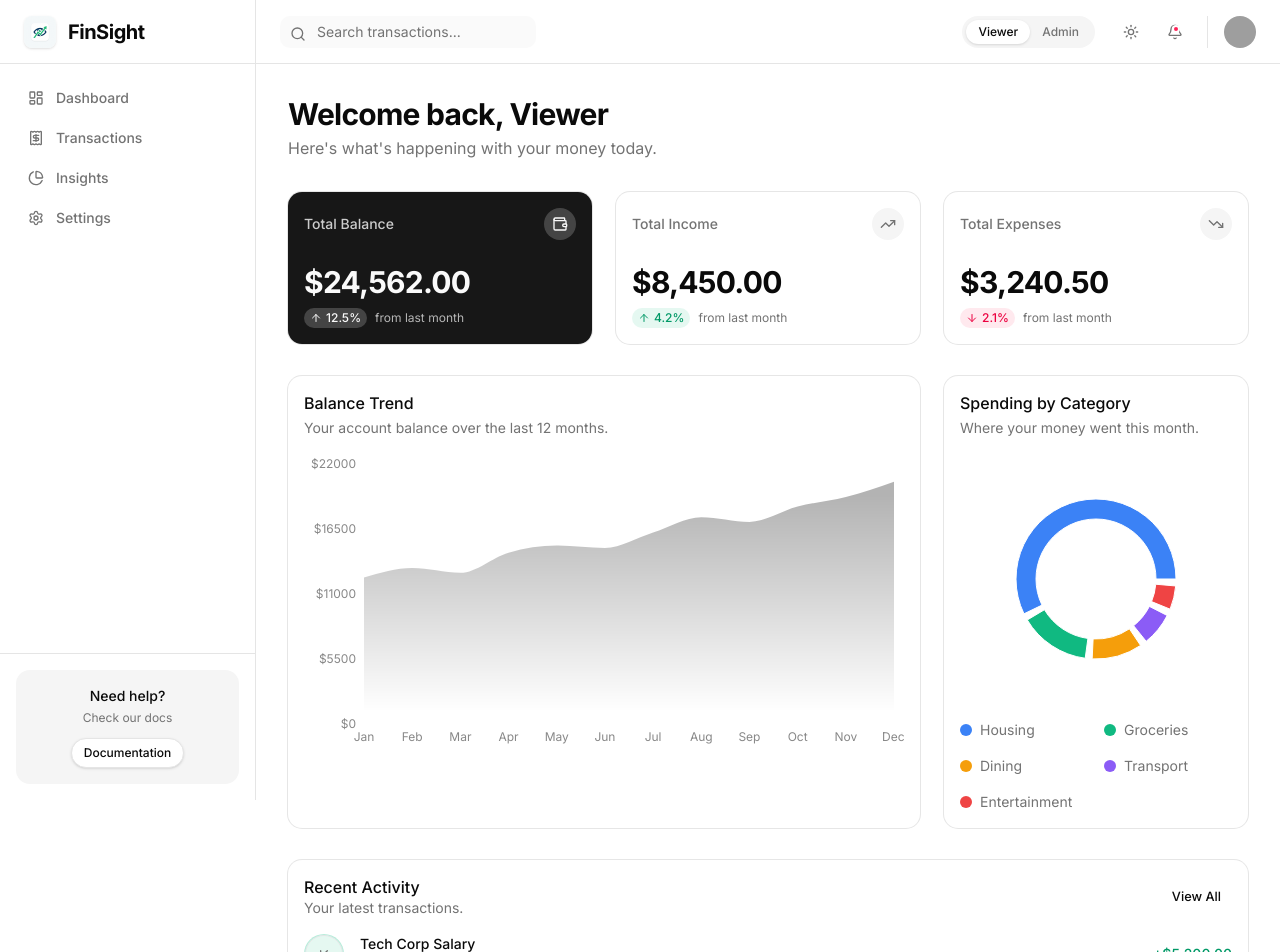
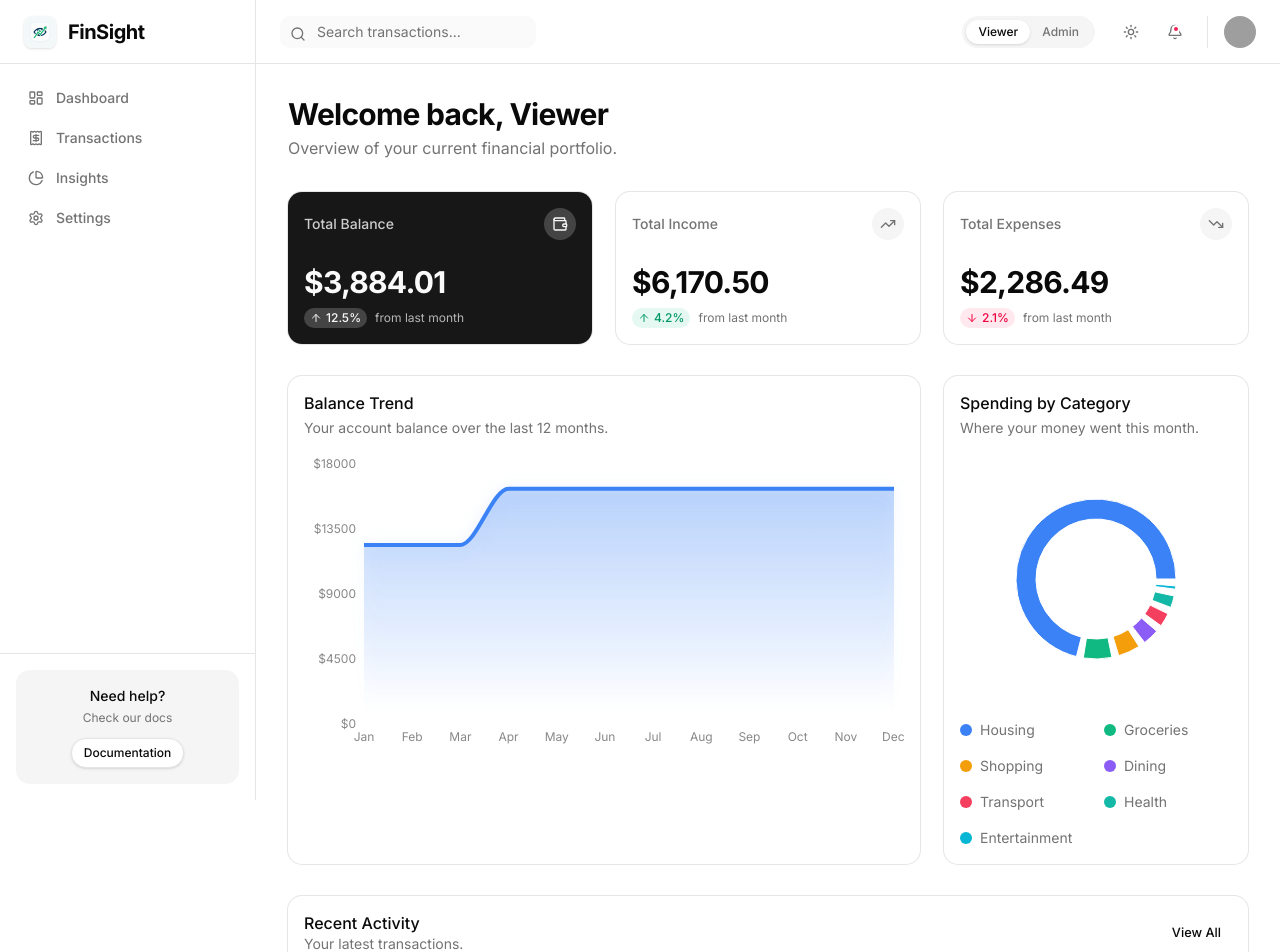
Before and after one commit to nksmanya/FinSight, a Next.js app: page /dashboard in a window 1280 px wide. Shown: the top 952 px of the page. Built offline with nearby package versions, Linux system fonts and the light colour scheme; grey boxes are pictures that could not be loaded.

Commit message:
Spend by Category Graph added

```diff
--- a/app/dashboard/page.tsx
+++ b/app/dashboard/page.tsx
@@ -6,29 +6,39 @@ import { SpendingDonut } from '@/components/dashboard/SpendingDonut';
 import { RecentActivity } from '@/components/dashboard/RecentActivity';
 import { WalletIcon, TrendingUpIcon, TrendingDownIcon } from 'lucide-react';
 import { useRole } from '@/context/RoleContext';
+import { useGlobalTransactions } from '@/context/TransactionContext';
 
 export default function DashboardPage() {
   const { role } = useRole();
   const userName = role === 'admin' ? 'Admin' : 'Viewer';
+  const { data } = useGlobalTransactions();
+
+  let totalIncome = 0;
+  let totalExpenses = 0;
+  data.forEach((t) => {
+    if (t.type === 'income') totalIncome += t.amount;
+    else totalExpenses += t.amount;
+  });
+  const balance = totalIncome - totalExpenses;
 
   const metricsData = [
     {
       title: 'Total Balance',
-      amount: 24562.00,
+      amount: balance,
       trend: 12.5,
       trendText: 'from last month',
       icon: WalletIcon,
     },
     {
       title: 'Total Income',
-      amount: 8450.00,
+      amount: totalIncome,
       trend: 4.2,
       trendText: 'from last month',
       icon: TrendingUpIcon,
     },
     {
       title: 'Total Expenses',
-      amount: 3240.50,
+      amount: totalExpenses,
       trend: -2.1,
       trendText: 'from last month',
       icon: TrendingDownIcon,
@@ -40,7 +50,7 @@ export default function DashboardPage() {
       <div>
         <h1 className="text-3xl font-bold tracking-tight">Welcome back, {userName}</h1>
         <p className="text-muted-foreground mt-1">
-          Here&apos;s what&apos;s happening with your money today.
+          Overview of your current financial portfolio.
         </p>
       </div>
 
--- a/app/layout.tsx
+++ b/app/layout.tsx
@@ -3,8 +3,10 @@ import { Inter } from 'next/font/google';
 import './globals.css';
 import { ThemeProvider } from '@/components/providers/ThemeProvider';
 import { RoleProvider } from '@/context/RoleContext';
+import { TransactionProvider } from '@/context/TransactionContext';
 import { TooltipProvider } from '@/components/ui/tooltip';
 import { AppShell } from '@/components/layout/AppShell';
+import { Toaster } from '@/components/ui/sonner';
 
 const inter = Inter({ subsets: ['latin'] });
 
@@ -28,9 +30,12 @@ export default function RootLayout({
           disableTransitionOnChange
         >
           <RoleProvider>
-            <TooltipProvider>
-              <AppShell>{children}</AppShell>
-            </TooltipProvider>
+            <TransactionProvider>
+              <TooltipProvider>
+                <AppShell>{children}</AppShell>
+                <Toaster />
+              </TooltipProvider>
+            </TransactionProvider>
           </RoleProvider>
         </ThemeProvider>
       </body>
--- a/components/dashboard/BalanceTrend.tsx
+++ b/components/dashboard/BalanceTrend.tsx
@@ -2,15 +2,49 @@
 
 import { Card, CardContent, CardDescription, CardHeader, CardTitle } from '@/components/ui/card';
 import { Area, AreaChart, ResponsiveContainer, Tooltip, XAxis, YAxis } from 'recharts';
-import { chartData } from '@/lib/mock-data';
+import { useGlobalTransactions } from '@/context/TransactionContext';
 import { useTheme } from 'next-themes';
 
 export function BalanceTrend() {
   const { theme } = useTheme();
+  const { data } = useGlobalTransactions();
+
+  const liveChartData = (() => {
+    const sorted = [...data].sort((a, b) => new Date(a.date).getTime() - new Date(b.date).getTime());
+
+    // Start with a base balance to make the chart look realistic
+    let runningBalance = 12400;
+
+    const months = ['Jan', 'Feb', 'Mar', 'Apr', 'May', 'Jun', 'Jul', 'Aug', 'Sep', 'Oct', 'Nov', 'Dec'];
+    const monthlyMap = new Map<string, number>();
+
+    // Pre-fill all months with base balance
+    months.forEach((m) => monthlyMap.set(m, runningBalance));
+
+    sorted.forEach((txn) => {
+      const monthStr = new Date(txn.date).toLocaleString('en-US', { month: 'short' });
+      // Only process if it matches our short month format
+      const monthIdx = months.indexOf(monthStr);
+      if (monthIdx !== -1) {
+        if (txn.type === 'income') runningBalance += txn.amount;
+        else runningBalance -= txn.amount;
+
+        // Carry the balance forward to all subsequent months
+        for (let i = monthIdx; i < months.length; i++) {
+          monthlyMap.set(months[i], runningBalance);
+        }
+      }
+    });
+
+    return Array.from(monthlyMap.entries()).map(([month, balance]) => ({
+      month,
+      balance
+    }));
+  })();
 
   // Choose accent color based on theme
-  const strokeColor = 'hsl(var(--primary))';
-  const fillColor = 'hsl(var(--primary))';
+  const strokeColor = '#3b82f6'; // Bright blue for pop
+  const fillColor = '#3b82f6';
 
   return (
     <Card className="col-span-1 lg:col-span-2">
@@ -21,7 +55,7 @@ export function BalanceTrend() {
       <CardContent>
         <div className="h-[300px] w-full">
           <ResponsiveContainer width="100%" height="100%">
-            <AreaChart data={chartData} margin={{ top: 10, right: 10, left: 0, bottom: 0 }}>
+            <AreaChart data={liveChartData} margin={{ top: 10, right: 10, left: 0, bottom: 0 }}>
               <defs>
                 <linearGradient id="colorBalance" x1="0" y1="0" x2="0" y2="1">
                   <stop offset="5%" stopColor={fillColor} stopOpacity={0.3} />
@@ -46,16 +80,14 @@ export function BalanceTrend() {
                 content={({ active, payload }) => {
                   if (active && payload && payload.length) {
                     return (
-                      <div className="rounded-lg border bg-background p-2 shadow-sm">
-                        <div className="grid grid-cols-2 gap-2">
-                          <div className="flex flex-col">
-                            <span className="text-[0.70rem] uppercase text-muted-foreground">
-                              {payload[0].payload.month}
-                            </span>
-                            <span className="font-bold text-muted-foreground">
-                              ${payload[0].value}
-                            </span>
-                          </div>
+                      <div className="rounded-xl border border-primary/10 bg-background/95 backdrop-blur-md p-4 shadow-xl">
+                        <div className="flex flex-col gap-1">
+                          <span className="text-xs uppercase font-semibold text-muted-foreground tracking-wider">
+                            {payload[0].payload.month}
+                          </span>
+                          <span className="font-bold text-2xl text-foreground">
+                            ${Number(payload[0]?.value || 0).toLocaleString()}
+                          </span>
                         </div>
                       </div>
                     );
@@ -67,9 +99,10 @@ export function BalanceTrend() {
                 type="monotone"
                 dataKey="balance"
                 stroke={strokeColor}
-                strokeWidth={3}
+                strokeWidth={4}
                 fillOpacity={1}
                 fill="url(#colorBalance)"
+                style={{ filter: 'drop-shadow(0 4px 8px rgba(59, 130, 246, 0.2))' }}
               />
             </AreaChart>
           </ResponsiveContainer>
--- a/components/dashboard/RecentActivity.tsx
+++ b/components/dashboard/RecentActivity.tsx
@@ -1,13 +1,16 @@
 import { Card, CardContent, CardDescription, CardHeader, CardTitle } from '@/components/ui/card';
 import { Avatar, AvatarFallback } from '@/components/ui/avatar';
-import { mockTransactions, formatCurrency } from '@/lib/mock-data';
+import { formatCurrency } from '@/lib/mock-data';
+import { useGlobalTransactions } from '@/context/TransactionContext';
 import { ArrowDownLeft, ArrowUpRight } from 'lucide-react';
 import { cn } from '@/lib/utils';
 import Link from 'next/link';
 import { Button } from '@/components/ui/button';
 
 export function RecentActivity() {
-  const recentTransactions = mockTransactions.slice(0, 5);
+  const { data } = useGlobalTransactions();
+  // Sort data strictly by date descending to get true recent txns
+  const recentTransactions = [...data].sort((a, b) => new Date(b.date).getTime() - new Date(a.date).getTime()).slice(0, 5);
 
   return (
     <Card className="col-span-1 lg:col-span-3">
@@ -21,15 +24,15 @@ export function RecentActivity() {
         </Button>
       </CardHeader>
       <CardContent>
-        <div className="space-y-6">
+        <div className="space-y-2">
           {recentTransactions.map((transaction) => {
             const isIncome = transaction.type === 'income';
 
             return (
-              <div key={transaction.id} className="flex items-center justify-between group">
+              <div key={transaction.id} className="flex items-center justify-between group hover:bg-muted/40 p-3 -mx-3 rounded-xl transition-all border border-transparent hover:border-border">
                 <div className="flex items-center gap-4">
                   <Avatar className={cn(
-                    "h-10 w-10 flex items-center justify-center border",
+                    "h-11 w-11 flex items-center justify-center border shadow-sm",
                     isIncome ? "bg-emerald-500/10 border-emerald-500/20 text-emerald-600 dark:text-emerald-400" : "bg-rose-500/10 border-rose-500/20 text-rose-600 dark:text-rose-400"
                   )}>
                     <AvatarFallback className="bg-transparent">
@@ -37,10 +40,10 @@ export function RecentActivity() {
                     </AvatarFallback>
                   </Avatar>
                   <div>
-                    <p className="text-sm font-medium leading-none mb-1 group-hover:text-primary transition-colors">
+                    <p className="text-sm font-semibold leading-none mb-1.5 group-hover:text-primary transition-colors">
                       {transaction.description}
                     </p>
-                    <p className="text-xs text-muted-foreground">
+                    <p className="text-xs text-muted-foreground font-medium">
                       {new Date(transaction.date).toLocaleDateString('en-US', { month: 'short', day: 'numeric', year: 'numeric' })} • {transaction.category}
                     </p>
                   </div>
--- a/components/dashboard/SpendingDonut.tsx
+++ b/components/dashboard/SpendingDonut.tsx
@@ -2,9 +2,41 @@
 
 import { Card, CardContent, CardDescription, CardHeader, CardTitle } from '@/components/ui/card';
 import { Cell, Pie, PieChart, ResponsiveContainer, Tooltip as RechartsTooltip } from 'recharts';
-import { spendingData } from '@/lib/mock-data';
+import { useGlobalTransactions } from '@/context/TransactionContext';
+
+const COLORS = ['#3b82f6', '#10b981', '#f59e0b', '#8b5cf6', '#f43f5e', '#14b8a6', '#06b6d4', '#ec4899'];
+
+const CustomTooltip = ({ active, payload }: any) => {
+  if (active && payload && payload.length) {
+    return (
+      <div className="bg-background border rounded-lg p-3 shadow-md z-50">
+        <p className="font-medium text-sm mb-1">{payload[0].payload.name}</p>
+        <p className="text-sm font-bold" style={{ color: payload[0].payload.color }}>
+          ${payload[0].value.toLocaleString(undefined, { minimumFractionDigits: 2, maximumFractionDigits: 2 })}
+        </p>
+      </div>
+    );
+  }
+  return null;
+};
 
 export function SpendingDonut() {
+  const { data } = useGlobalTransactions();
+
+  const liveSpendingData = (() => {
+    const expenses = data.filter(t => t.type === 'expense');
+    const categoryMap = new Map<string, number>();
+    expenses.forEach(t => {
+      categoryMap.set(t.category, (categoryMap.get(t.category) || 0) + t.amount);
+    });
+    return Array.from(categoryMap.entries())
+      .sort((a, b) => b[1] - a[1]) // Sort largest to smallest
+      .map(([name, value], i) => ({
+        name,
+        value,
+        color: COLORS[i % COLORS.length]
+      }));
+  })();
   return (
     <Card className="col-span-1">
       <CardHeader>
@@ -16,7 +48,7 @@ export function SpendingDonut() {
           <ResponsiveContainer width="100%" height="100%">
             <PieChart>
               <Pie
-                data={spendingData}
+                data={liveSpendingData}
                 cx="50%"
                 cy="50%"
                 innerRadius={60}
@@ -24,19 +56,16 @@ export function SpendingDonut() {
                 paddingAngle={5}
                 dataKey="value"
               >
-                {spendingData.map((entry, index) => (
+                {liveSpendingData.map((entry, index) => (
                   <Cell key={`cell-${index}`} fill={entry.color} />
                 ))}
               </Pie>
-              <RechartsTooltip
-                formatter={(value: number) => [`$${value}`, 'Amount']}
-                contentStyle={{ borderRadius: '8px', border: '1px solid hsl(var(--border))', backgroundColor: 'hsl(var(--background))' }}
-              />
+              <RechartsTooltip content={<CustomTooltip />} />
             </PieChart>
           </ResponsiveContainer>
         </div>
         <div className="mt-4 grid grid-cols-2 gap-4 text-sm">
-          {spendingData.map((item) => (
+          {liveSpendingData.map((item) => (
             <div key={item.name} className="flex items-center gap-2">
               <div className="h-3 w-3 rounded-full" style={{ backgroundColor: item.color }} />
               <span className="text-muted-foreground">{item.name}</span>
--- /dev/null
+++ b/components/ui/sonner.tsx
@@ -0,0 +1,49 @@
+"use client"
+
+import { useTheme } from "next-themes"
+import { Toaster as Sonner, type ToasterProps } from "sonner"
+import { CircleCheckIcon, InfoIcon, TriangleAlertIcon, OctagonXIcon, Loader2Icon } from "lucide-react"
+
+const Toaster = ({ ...props }: ToasterProps) => {
+  const { theme = "system" } = useTheme()
+
+  return (
+    <Sonner
+      theme={theme as ToasterProps["theme"]}
+      className="toaster group"
+      icons={{
+        success: (
+          <CircleCheckIcon className="size-4" />
+        ),
+        info: (
+          <InfoIcon className="size-4" />
+        ),
+        warning: (
+          <TriangleAlertIcon className="size-4" />
+        ),
+        error: (
+          <OctagonXIcon className="size-4" />
+        ),
+        loading: (
+          <Loader2Icon className="size-4 animate-spin" />
+        ),
+      }}
+      style={
+        {
+          "--normal-bg": "var(--popover)",
+          "--normal-text": "var(--popover-foreground)",
+          "--normal-border": "var(--border)",
+          "--border-radius": "var(--radius)",
+        } as React.CSSProperties
+      }
+      toastOptions={{
+        classNames: {
+          toast: "cn-toast",
+        },
+      }}
+      {...props}
+    />
+  )
+}
+
+export { Toaster }
--- /dev/null
+++ b/context/TransactionContext.tsx
@@ -0,0 +1,56 @@
+'use client';
+
+import React, { createContext, useContext, useState, ReactNode } from 'react';
+import { Transaction } from '@/types';
+import { mockTransactions } from '@/lib/mock-data';
+import { toast } from 'sonner';
+
+interface TransactionContextType {
+  data: Transaction[];
+  addTransaction: (transaction: Omit<Transaction, 'id'>) => void;
+  deleteTransaction: (id: string) => void;
+  editTransaction: (updatedTransaction: Transaction) => void;
+}
+
+const TransactionContext = createContext<TransactionContextType | undefined>(undefined);
+
+export function TransactionProvider({ children }: { children: ReactNode }) {
+  const [data, setData] = useState<Transaction[]>(mockTransactions);
+
+  const addTransaction = (transaction: Omit<Transaction, 'id'>) => {
+    const newTransaction = {
+      ...transaction,
+      id: Math.random().toString(36).substring(7),
+    };
+    setData((prev) => [newTransaction, ...prev]);
+    toast.success('Transaction added successfully!');
+  };
+
+  const deleteTransaction = (id: string) => {
+    setData((prev) => prev.filter((t) => t.id !== id));
+    toast.info('Transaction deleted.');
+  };
+
+  const editTransaction = (updatedTransaction: Transaction) => {
+    setData((prev) =>
+      prev.map((t) => (t.id === updatedTransaction.id ? updatedTransaction : t))
+    );
+    toast.success('Transaction updated!');
+  };
+
+  return (
+    <TransactionContext.Provider
+      value={{ data, addTransaction, deleteTransaction, editTransaction }}
+    >
+      {children}
+    </TransactionContext.Provider>
+  );
+}
+
+export function useGlobalTransactions() {
+  const context = useContext(TransactionContext);
+  if (context === undefined) {
+    throw new Error('useGlobalTransactions must be used within a TransactionProvider');
+  }
+  return context;
+}
--- a/hooks/useTransactions.ts
+++ b/hooks/useTransactions.ts
@@ -1,12 +1,12 @@
 import { useState, useMemo } from 'react';
 import { Transaction } from '@/types';
-import { mockTransactions } from '@/lib/mock-data';
+import { useGlobalTransactions } from '@/context/TransactionContext';
 
 export type SortField = 'date' | 'amount';
 export type SortOrder = 'asc' | 'desc';
 
 export function useTransactions() {
-  const [data, setData] = useState<Transaction[]>(mockTransactions);
+  const { data, addTransaction, deleteTransaction, editTransaction } = useGlobalTransactions();
   const [search, setSearch] = useState('');
   const [typeFilter, setTypeFilter] = useState<'all' | 'income' | 'expense'>('all');
   const [categoryFilter, setCategoryFilter] = useState<string>('all');
@@ -18,24 +18,6 @@ export function useTransactions() {
     const cats = new Set(data.map((t) => t.category));
     return ['all', ...Array.from(cats)].sort();
   }, [data]);
-
-  const addTransaction = (transaction: Omit<Transaction, 'id'>) => {
-    const newTransaction = {
-      ...transaction,
-      id: Math.random().toString(36).substring(7),
-    };
-    setData((prev) => [newTransaction, ...prev]);
-  };
-
-  const deleteTransaction = (id: string) => {
-    setData((prev) => prev.filter((t) => t.id !== id));
-  };
-
-  const editTransaction = (updatedTransaction: Transaction) => {
-    setData((prev) =>
-      prev.map((t) => (t.id === updatedTransaction.id ? updatedTransaction : t))
-    );
-  };
 
   const filteredAndSortedData = useMemo(() => {
     let result = [...data];
--- a/package.json
+++ b/package.json
@@ -20,6 +20,7 @@
     "react-dom": "19.2.4",
     "recharts": "^3.8.1",
     "shadcn": "^4.1.2",
+    "sonner": "^2.0.7",
     "tailwind-merge": "^3.5.0",
     "tw-animate-css": "^1.4.0"
   },
```
Also changed, not shown: 1 other file (tests, documents, lock files or other folders).
